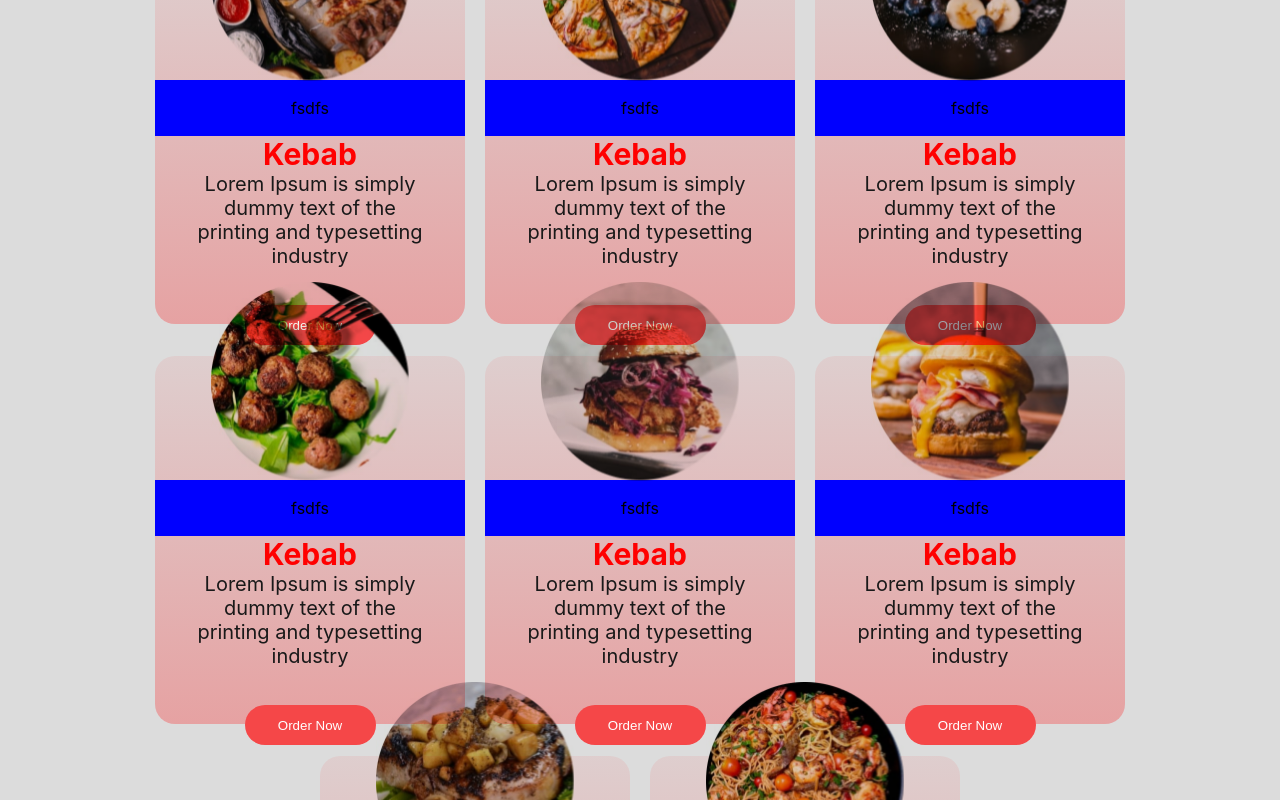
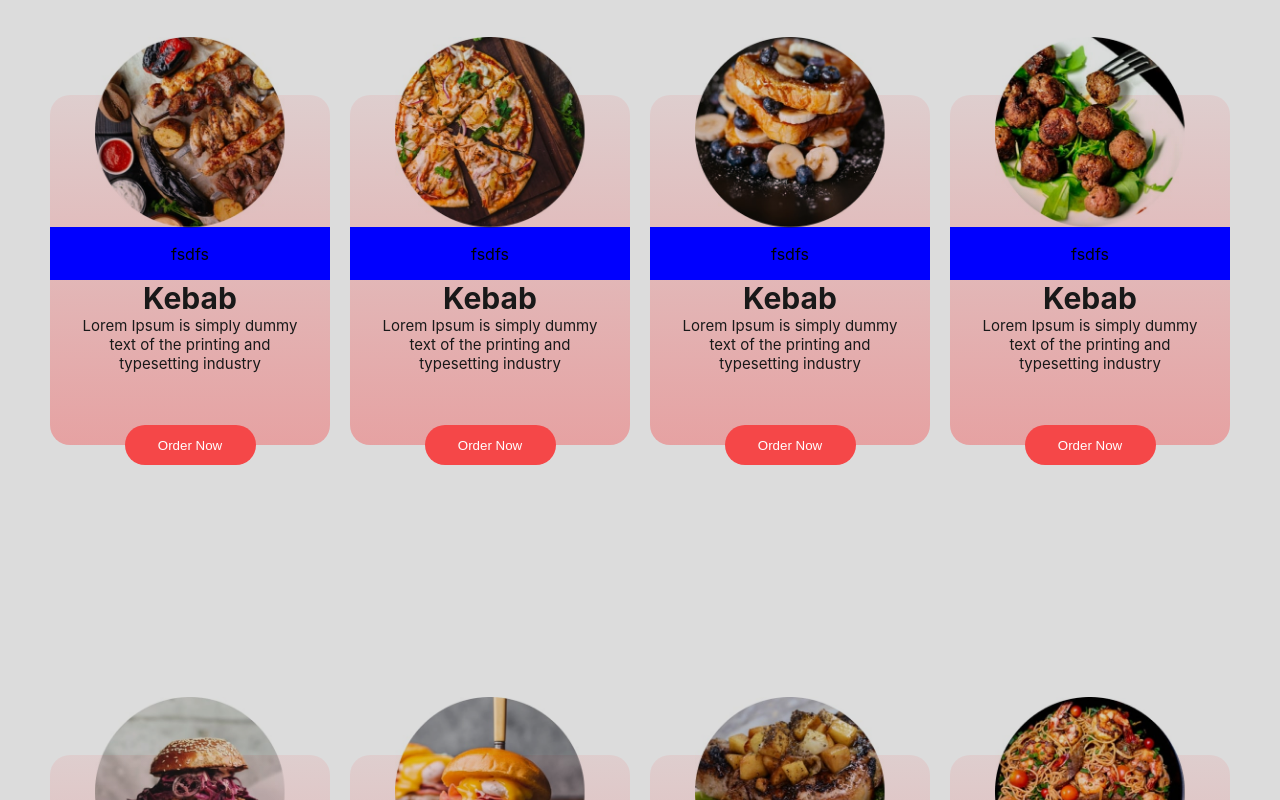
Before and after one commit to khusanmeliev/food_hut, a React (Create React App) app: page / in a window 1280 px wide. Shown: the part 2060-2860 px from the top of the page. Built offline with nearby package versions, Linux system fonts and the light colour scheme.

Commit message:
menu changes

```diff
--- a/src/pages/Menu/Menu.jsx
+++ b/src/pages/Menu/Menu.jsx
@@ -1,4 +1,5 @@
 import React from "react";
+import colors from "../../assets/styles/colors";
 import Button from "../../components/Button/Button";
 import Flexbox from "../../components/Flexbox/Flexbox";
 import Heading from "../../components/Heading/Heading";
@@ -33,17 +34,17 @@ const Menu = () => {
             <Flexbox wd="100%" hg="15%" background="blue">
               fsdfs
             </Flexbox>
-            <Heading size="sm" align="center" color="red">
+            <Heading size="sm" align="center">
               Kebab
             </Heading>
-            <Text align="center" wd="80%">
+            <Text size="15px" align="center" wd="80%">
               Lorem Ipsum is simply dummy text of the printing and typesetting
               industry
             </Text>
             <Button
               wd="131px"
               borderRadius="100px"
-              style={{ marginTop: "370px", position: "absolute" }}
+              style={{ marginTop: "350px", position: "absolute" }}
             >
               Order Now
             </Button>
--- a/src/pages/Menu/Menu.style.js
+++ b/src/pages/Menu/Menu.style.js
@@ -43,7 +43,7 @@ export const BTN = styled(Button)`
 
 export const FoodsBox = styled.div`
   width: 100%;
-  height: 150vh;
+  height: 165vh;
   background-color: gainsboro;
   display: flex;
   align-items: center;
@@ -52,10 +52,8 @@ export const FoodsBox = styled.div`
 `;
 
 export const Box = styled.div`
-  width: 310px;
-  height: 368px;
-  left: 75px;
-  top: 3183px;
+  width: 280px;
+  height: 350px;
   background: linear-gradient(
     179.69deg,
     rgba(255, 255, 255, 0) -31.53%,
@@ -70,8 +68,8 @@ export const Box = styled.div`
 `;
 
 export const Image = styled.img`
-  width: 198px;
-  height: 198px;
+  width: 190px;
+  height: 190px;
   margin-top: -130px;
   mix-blend-mode: multiply;
 `;
```
